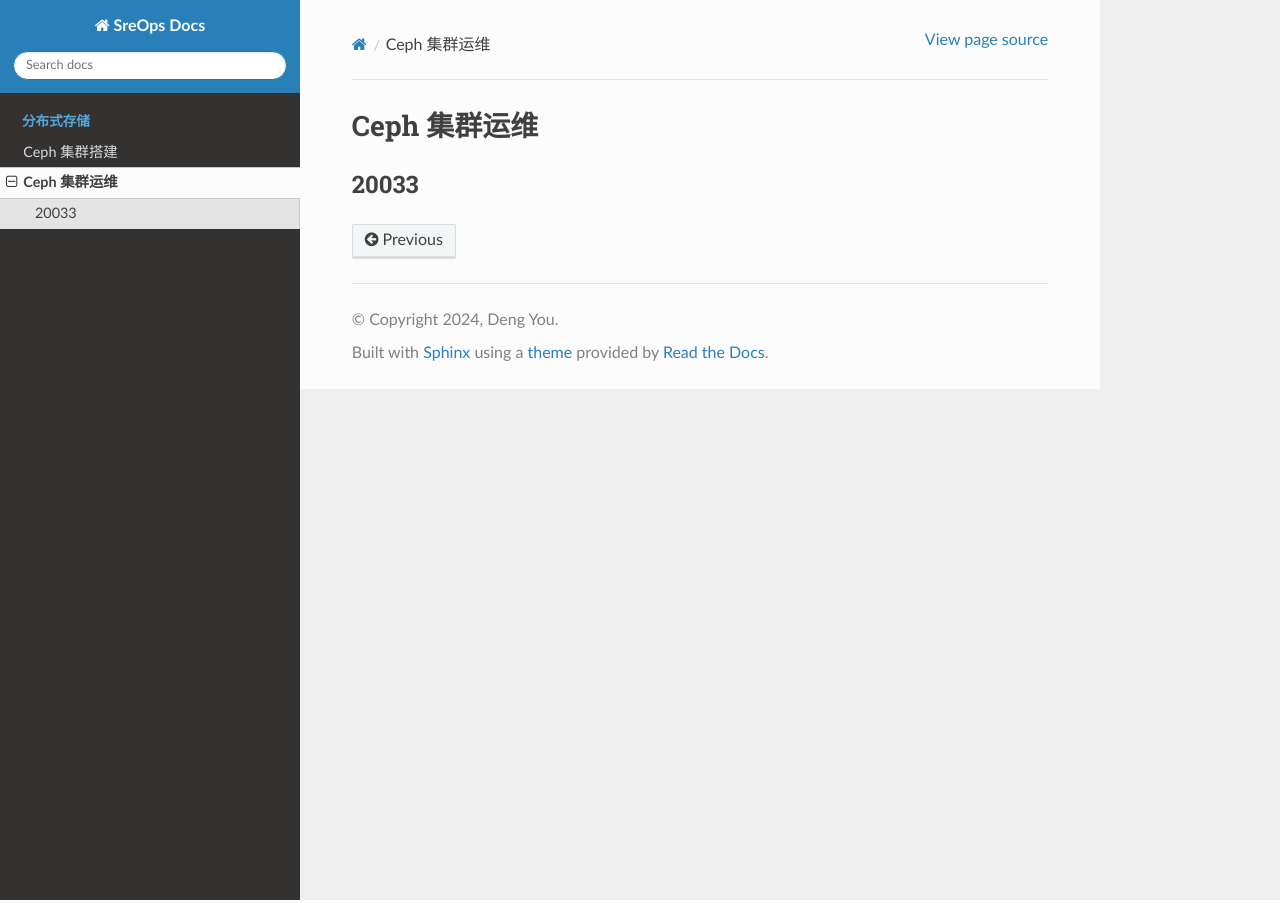
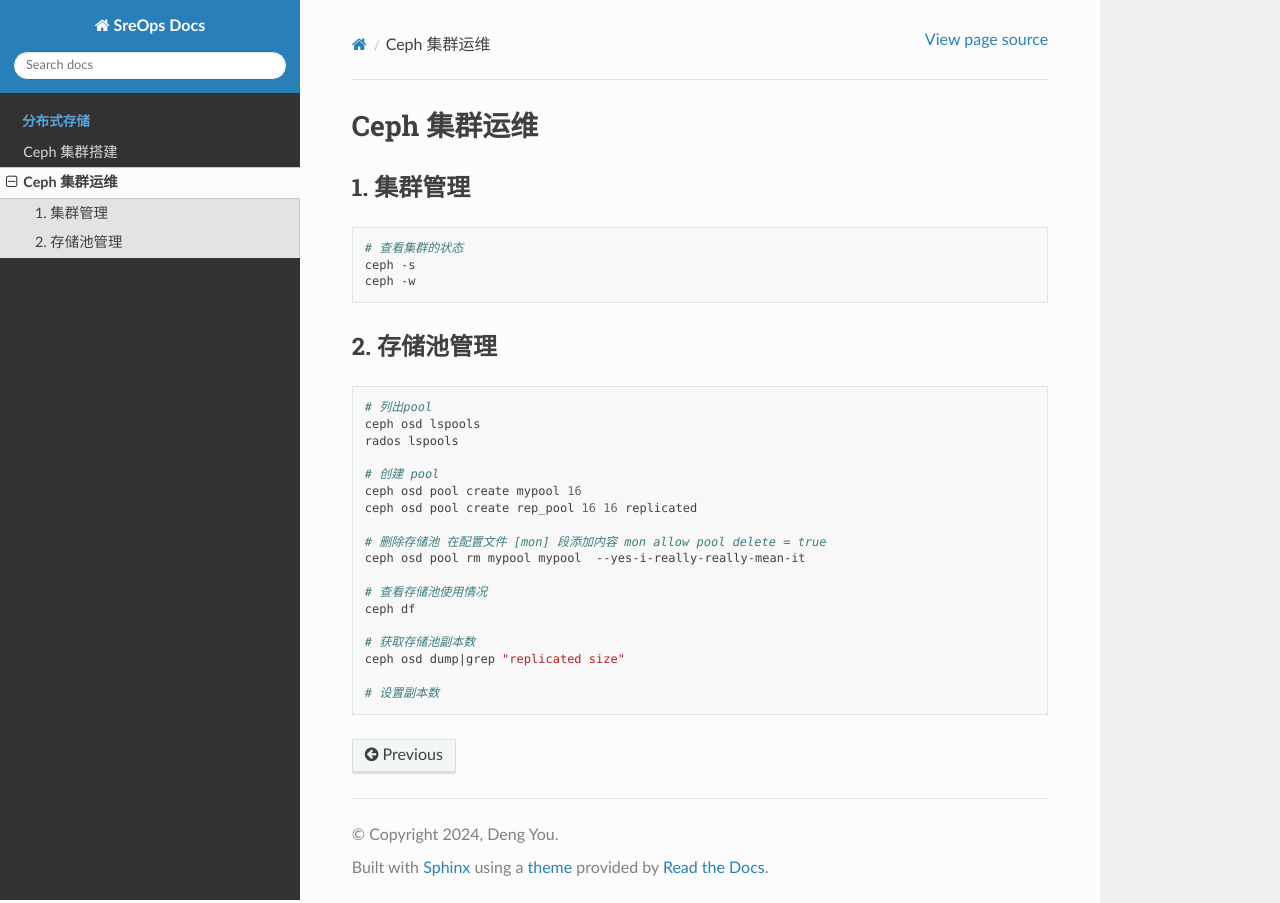
Before and after one commit to dengyouf/sreops_tutorial, a Sphinx documentation site: the page built from source/ceph/ceph_cluster_op.md, in a window 1280 px wide. Built offline with Sphinx 7.4.7 and the Read the Docs theme 3.1.0, drawn with Linux system fonts in a browser that asks for light colours; pages that are not in the unit, such as notebooks, are missing from menus.

Commit message:
add ceph

````diff
--- a/source/ceph/ceph_cluster_op.md
+++ b/source/ceph/ceph_cluster_op.md
@@ -1,2 +1,32 @@
-## Ceph 集群运维
-### 20033
+# Ceph 集群运维
+
+## 1. 集群管理
+
+```shell
+# 查看集群的状态
+ceph -s
+ceph -w
+```
+
+## 2. 存储池管理
+
+```shell
+# 列出pool
+ceph osd lspools
+rados lspools
+
+# 创建 pool
+ceph osd pool create mypool 16
+ceph osd pool create rep_pool 16 16 replicated
+
+# 删除存储池 在配置文件 [mon] 段添加内容 mon allow pool delete = true
+ceph osd pool rm mypool mypool  --yes-i-really-really-mean-it
+
+# 查看存储池使用情况
+ceph df
+
+# 获取存储池副本数
+ceph osd dump|grep "replicated size"
+
+# 设置副本数
+```
````
Also changed, not shown: source/ceph/ceph_cluster_setup.md (+2 -0 lines), 6 other files.
